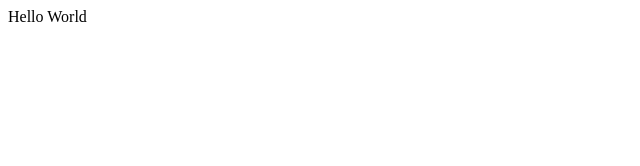
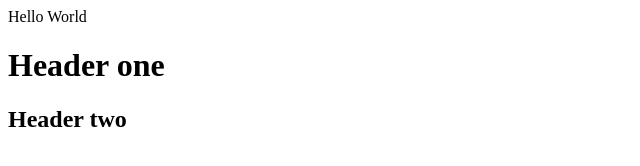
Before and after one commit to Biruh776/1_created_on_github, a plain HTML site: page index.html in a window 1280 px wide. Shown: the whole page, without its empty margins (0-640 px from the left). Drawn offline with Linux system fonts and the light colour scheme.

Commit message:
Added headers

```diff
--- a/index.html
+++ b/index.html
@@ -1 +1,4 @@
 <div>Hello World</div>
+
+<h1>Header one</h1>
+<h2>Header two</h2>
```
